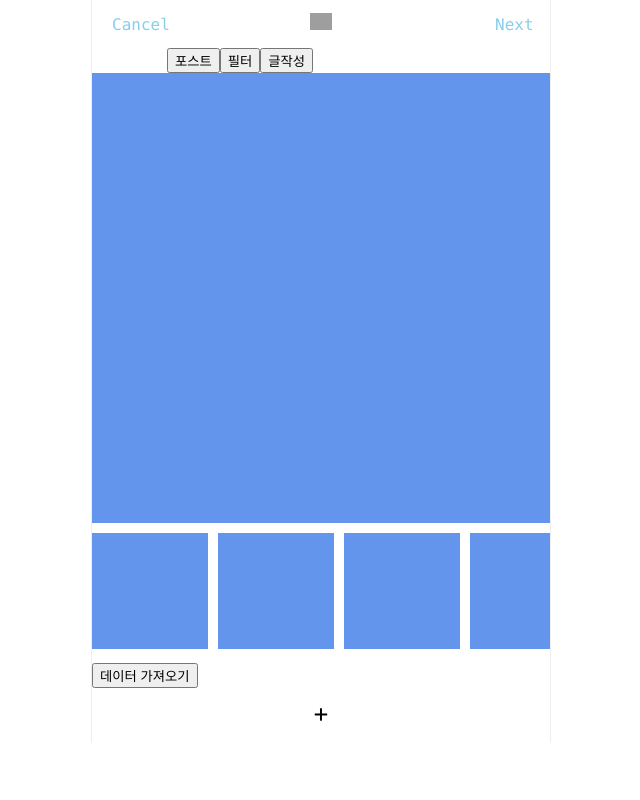
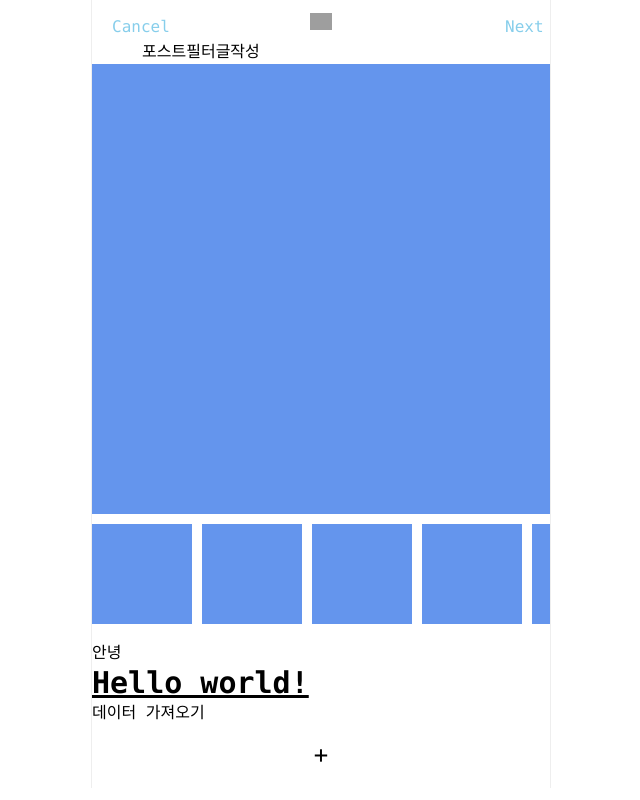
Before and after one commit to beingborn/instagramVue, a Vue app: page / in a window 1280 px wide. Both pictures are taken after a click on the button "필터". Shown: the whole page, without its empty margins (319-959 px from the left). Built offline with nearby package versions, Linux system fonts and the light colour scheme; grey boxes are pictures that could not be loaded.

Commit message:
tailwind

```diff
--- a/index.html
+++ b/index.html
@@ -5,6 +5,10 @@
     <link rel="icon" href="/favicon.ico">
     <meta name="viewport" content="width=device-width, initial-scale=1.0">
     <title>Vite App</title>
+
+    <!-- 스크립트랑 다르게 여기에 선언해줘야함 -->
+    <link rel="stylesheet" href="/src/style.css">
+
   </head>
   <body>
     <div id="app"></div>
--- a/package.json
+++ b/package.json
@@ -9,11 +9,17 @@
     "preview": "vite preview"
   },
   "dependencies": {
+    "@headlessui/vue": "^1.7.23",
+    "@heroicons/vue": "^2.2.0",
+    "@tailwindcss/vite": "^4.0.6",
     "axios": "^1.7.9",
     "vue": "^3.5.13"
   },
   "devDependencies": {
     "@vitejs/plugin-vue": "^5.2.1",
+    "autoprefixer": "^10.4.20",
+    "postcss": "^8.5.2",
+    "tailwindcss": "^4.0.6",
     "vite": "^6.0.11",
     "vite-plugin-vue-devtools": "^7.7.1"
   }
--- a/src/App.vue
+++ b/src/App.vue
@@ -9,13 +9,13 @@
     <img src="./assets/logo.png" class="logo" />
   </div>
 
-  <Container :PostData = "PostData" :step = "step" @update-step="updateStep"/>
+  <Container :PostData = "PostData" :step = "step" @update-step="updateStep" :imgUrl = "imgUrl"/>
   <button @click="more()">데이터 가져오기</button>
 
 
   <div class="footer">
     <ul class="footer-button-plus">
-      <input type="file" id="file" class="inputfile" />
+      <input type="file" id="file" class="inputfile" @change="upload($event)" />
       <label for="file" class="input-plus">+</label>
     </ul>
  </div>
@@ -37,9 +37,17 @@ export default {
       PostData : PostData,
       moreCount : 0,
       step : 0,
+      imgUrl : '',
     }
   },
   methods : {
+
+    upload(e){
+      let 파일 = e.target.files;
+      let url = URL.createObjectURL(파일[0]);
+      this.imgUrl = `${url}`
+      this.step++;
+    },
 
     // 전달 받은 매개변수를 새로운 데이터로 갈아치움
     updateStep(newStep){
@@ -58,6 +66,9 @@ export default {
     }
   },
 }
+
+
+
 </script>
 
 <style>
--- a/src/components/Container.vue
+++ b/src/components/Container.vue
@@ -8,7 +8,7 @@
   </div>
   <!-- 필터선택페이지 -->
    <div v-if="step == 1">
-      <div class="upload-image"></div>
+      <div class="upload-image" :style="{backgroundImage : `url(${imgUrl})`}"></div>
       <div class="filters">
         <div class="filter-1"></div>
         <div class="filter-1"></div>
@@ -18,15 +18,22 @@
       </div>
    </div>
 
-
-
   <!-- 글작성페이지 -->
   <div v-if="step == 2">
-    <div class="upload-image"></div>
+    <div class="upload-image" :style="{backgroundImage : `url(${imgUrl})`}" ></div>
       <div class="write">
         <textarea class="write-box">write!</textarea>
     </div>
   </div>
+
+  <div class="inline-block rounded-md">
+    안녕
+  </div>
+
+  <h1 class="text-3xl font-bold underline">
+    Hello world!
+  </h1>
+
 
 </template>
 
@@ -42,6 +49,7 @@ export default {
   props: {
     PostData : Array,
     step : Number,
+    imgUrl : String,
   },
 
   methods : {
--- /dev/null
+++ b/src/style.css
@@ -0,0 +1 @@
+@import "tailwindcss";
--- a/vite.config.js
+++ b/vite.config.js
@@ -3,12 +3,14 @@ import { fileURLToPath, URL } from 'node:url'
 import { defineConfig } from 'vite'
 import vue from '@vitejs/plugin-vue'
 import vueDevTools from 'vite-plugin-vue-devtools'
+import tailwindcss from '@tailwindcss/vite'
 
 // https://vite.dev/config/
 export default defineConfig({
   plugins: [
     vue(),
     vueDevTools(),
+    tailwindcss(),
   ],
   resolve: {
     alias: {
```
Also changed, not shown: src/main.js (line endings or trailing spaces), 1 other file (tests, documents, lock files or other folders).
